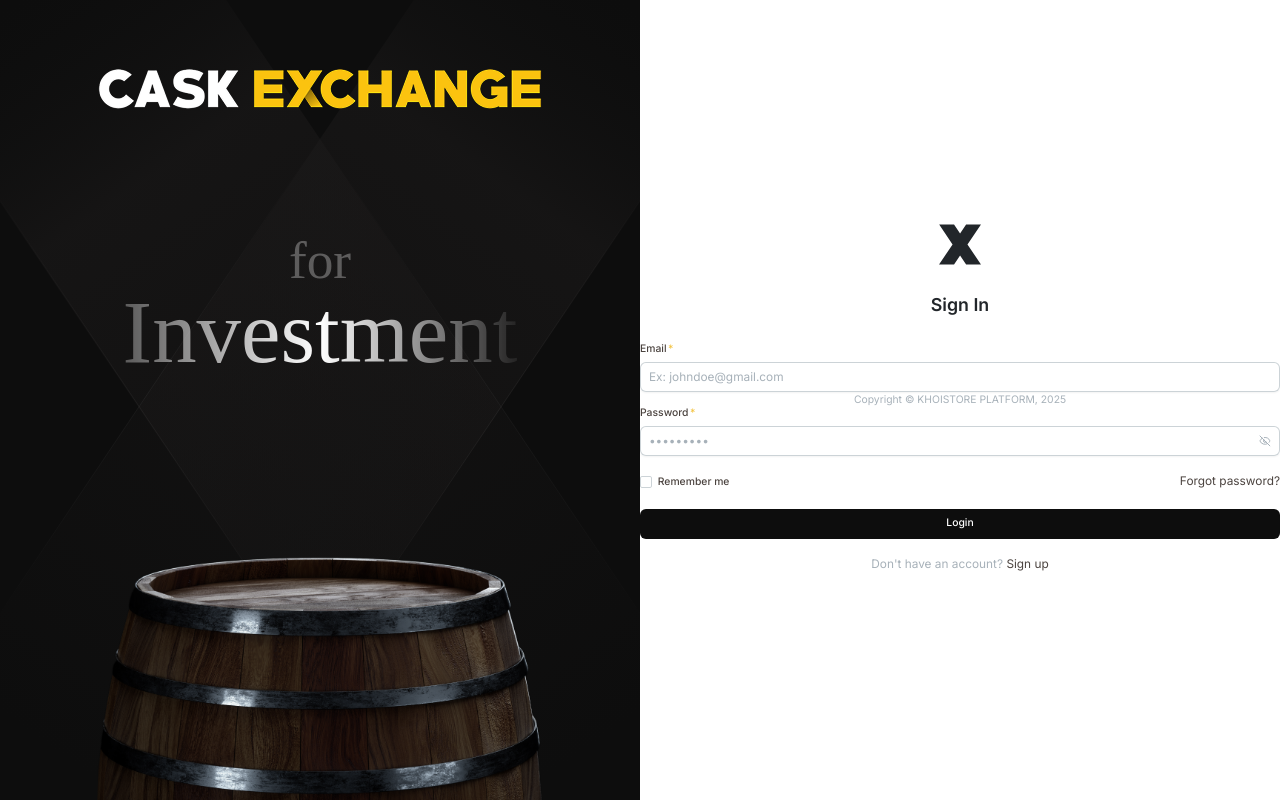
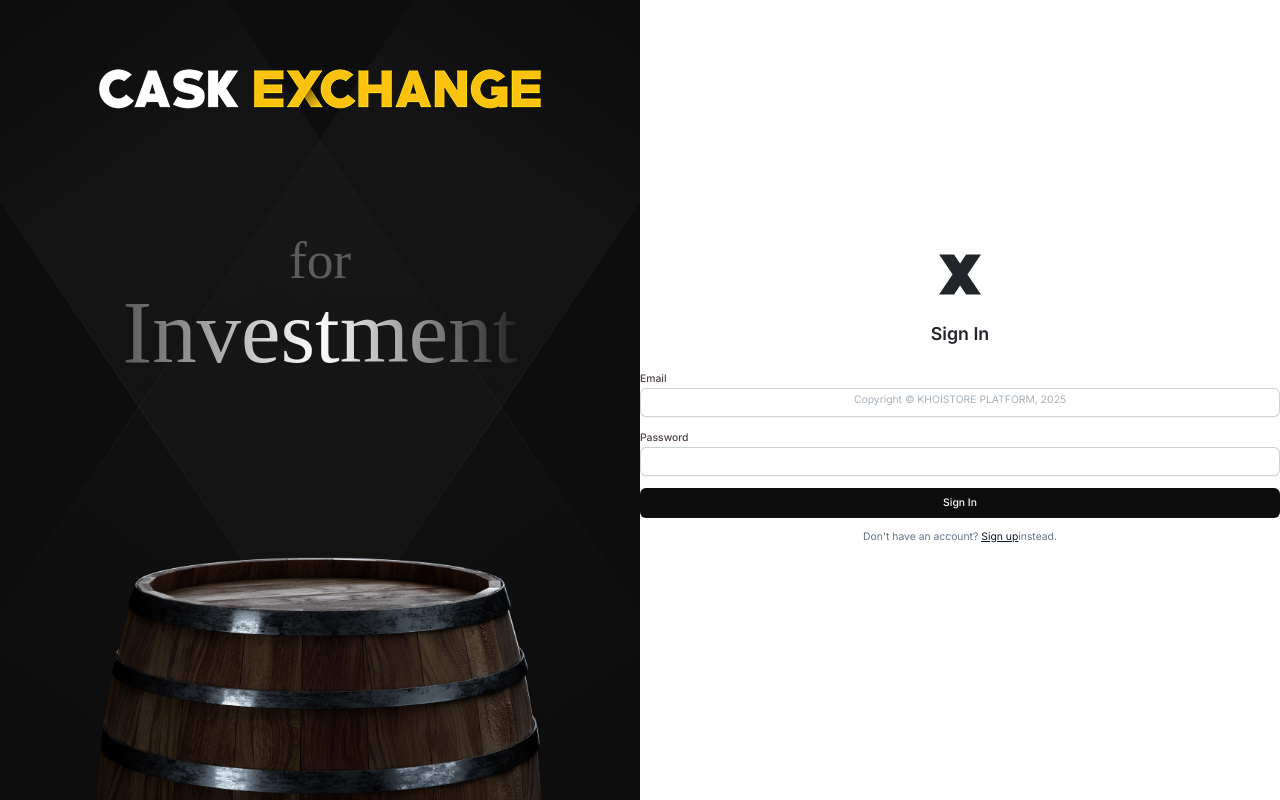
Before and after one commit to liam-bearplus/cask-exchange-bp, a Next.js app: page /sign-in in a window 1280 px wide. Built offline with nearby package versions, Linux system fonts and the light colour scheme; no server answers.

Commit message:
update form clone

```diff
--- /dev/null
+++ b/src/components/shared/auth/credentials-signin-form-clone.tsx
@@ -0,0 +1,97 @@
+"use client";
+
+import { Button } from "@/components/ui/button";
+import { Form, FormField } from "@/components/ui/form";
+import { Input } from "@/components/ui/input";
+import { Label } from "@/components/ui/label";
+import { signInDefaultValues } from "@/lib/constants";
+import { signInFormSchema } from "@/lib/validators";
+import { loginUser } from "@/services/auth";
+import { TLoginUser } from "@/types";
+import { zodResolver } from "@hookform/resolvers/zod";
+import { useMutation } from "@tanstack/react-query";
+import { signIn } from "next-auth/react";
+import Link from "next/link";
+import { useSearchParams } from "next/navigation";
+import { useForm } from "react-hook-form";
+
+const CredentialsSignInForm = () => {
+  const searchParams = useSearchParams();
+  const loginMutation = useMutation({
+    mutationKey: ["login"],
+    mutationFn: ({ data: data }: { data: TLoginUser }) => loginUser(data),
+  });
+  const onSubmit = (data: TLoginUser) => {
+    console.log("data", data);
+    loginMutation.mutate(
+      { data },
+      {
+        onSuccess: () => {
+          signIn("login", {
+            ...data,
+            redirect: true,
+            callbackUrl: "/",
+          });
+        },
+      }
+    );
+  };
+  const form = useForm({
+    resolver: zodResolver(signInFormSchema),
+    defaultValues: signInDefaultValues,
+  });
+  const SignInButton = () => {
+    return (
+      <Button
+        disabled={loginMutation.isPending}
+        className="w-full"
+        variant="default"
+      >
+        {loginMutation.isPending ? "Signing In..." : "Sign In"}
+      </Button>
+    );
+  };
+
+  return (
+    <Form {...form}>
+      <form className="space-y-4" onSubmit={form.handleSubmit(onSubmit)}>
+        <FormField
+          control={form.control}
+          name="email"
+          render={({ field }) => (
+            <div>
+              <Label htmlFor="email">Email</Label>
+              <Input id="email" type="email" {...field} />
+            </div>
+          )}
+        />
+        <FormField
+          control={form.control}
+          name="password"
+          render={({ field }) => (
+            <div>
+              <Label htmlFor="password">Password</Label>
+              <Input id="password" type="password" {...field} />
+            </div>
+          )}
+        />
+        <div>
+          <SignInButton />
+        </div>
+        <div className="text-center text-sm text-muted-foreground">
+          Don&apos;t have an account?{" "}
+          <Link
+            href="/sign-up"
+            target="_self"
+            className="text-primary underline"
+          >
+            Sign up
+          </Link>
+          instead.
+        </div>
+      </form>
+    </Form>
+  );
+};
+
+export default CredentialsSignInForm;
```
Also changed, not shown: src/modules/signin/index.tsx (+4 -3 lines).
